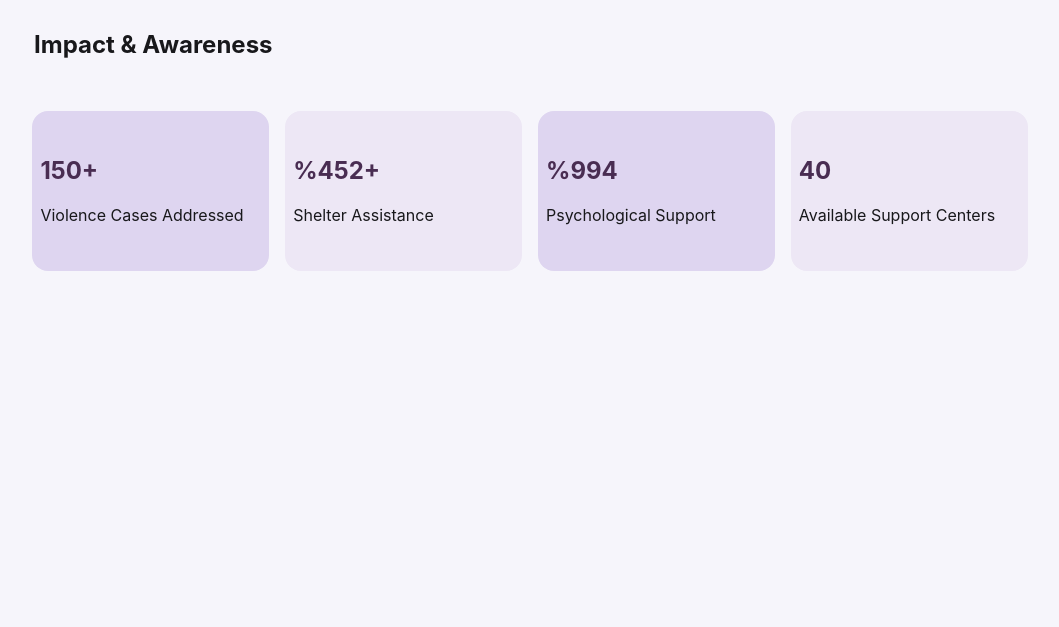
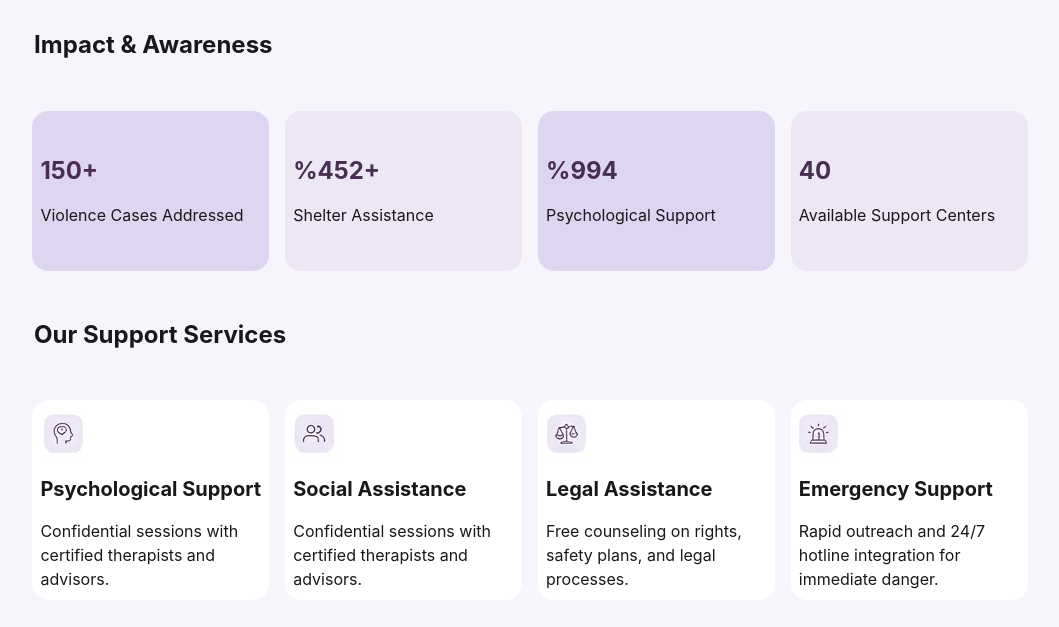
Before and after one commit to Imad-EL-HAMDAOUI/Imad-EL-HAMDAOUI_Project-final_html-css, a website: page index.html in a window 1280 px wide. Shown: the part 692-1319 px from the top of the page, without its empty margins (110-1169 px from the left). Drawn offline with Linux system fonts and the light colour scheme.

Commit message:
home-section4-respo

```diff
--- a/index.html
+++ b/index.html
@@ -85,6 +85,43 @@ counsel, and community you need to overcome hardships and find your way forward.
           </div>
 
         </section>
+        <section class="flex flex-col items-center justify-center pt-8 md:pt-[3rem]">
+          <div class="w-full md:w-[80vw] h-auto md:h-[10vh] pl-[1rem] flex justify-between">
+            <h1 class="font-bold text-2xl">Our Support Services</h1>
+          </div>
+          <div class="flex flex-col md:flex-row items-center justify-center gap-[1rem] pt-8 md:pt-[0.1rem]">
+            <div class="w-[60vw] md:w-[18.5vw] h-[25vh] bg-white rounded-[1rem] flex flex-col items-start pl-[0.5rem] justify-center gap-[1rem]">
+              <div><img src="./public/images/icon_psychological_support.png" alt=""></div>
+              <div><h1 class="font-bold text-xl">Psychological Support</h1></div>
+              <div><p>Confidential sessions with
+certified therapists and
+advisors.</p></div>
+            </div>
+            <div class="w-[60vw] md:w-[18.5vw] h-[25vh]  bg-white rounded-[1rem] flex flex-col items-start pl-[0.5rem] justify-center gap-[1rem]">
+              <div><img src="./public/images/icon_social_assistance.png" alt=""></div>
+              <div><h1 class="font-bold text-xl">Social Assistance</h1></div>
+              <div><p>Confidential sessions with
+certified therapists and
+advisors.</p></div>
+            </div>
+            <div class="w-[60vw] md:w-[18.5vw] h-[25vh]  bg-white rounded-[1rem] flex flex-col items-start pl-[0.5rem] justify-center gap-[1rem]">
+              <img src="./public/images/icon_legal_assistance.png" alt="">
+              <h1 class="font-bold text-xl">Legal Assistance</h1>
+              <p>Free counseling on rights,
+safety plans, and legal
+processes.</p>
+            </div>
+            <div class="w-[60vw] md:w-[18.5vw] h-[25vh]  bg-white rounded-[1rem] flex flex-col items-start pl-[0.5rem] justify-center gap-[1rem]">
+              <img src="./public/images/icon_emergency_support.png" alt="">
+              <h1 class="font-bold text-xl">Emergency Support</h1>
+              <p>Rapid outreach and 24/7
+hotline integration for
+immediate danger.</p>
+            </div>
+          </div>
+
+        </section>
+
 
     </main>
   </body>
```
Also changed, not shown: public/css/output.css.
